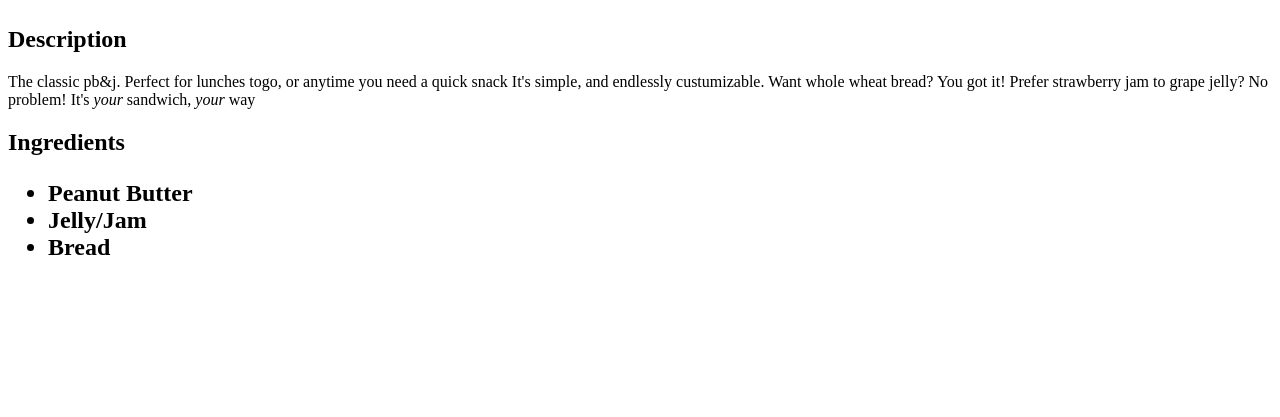
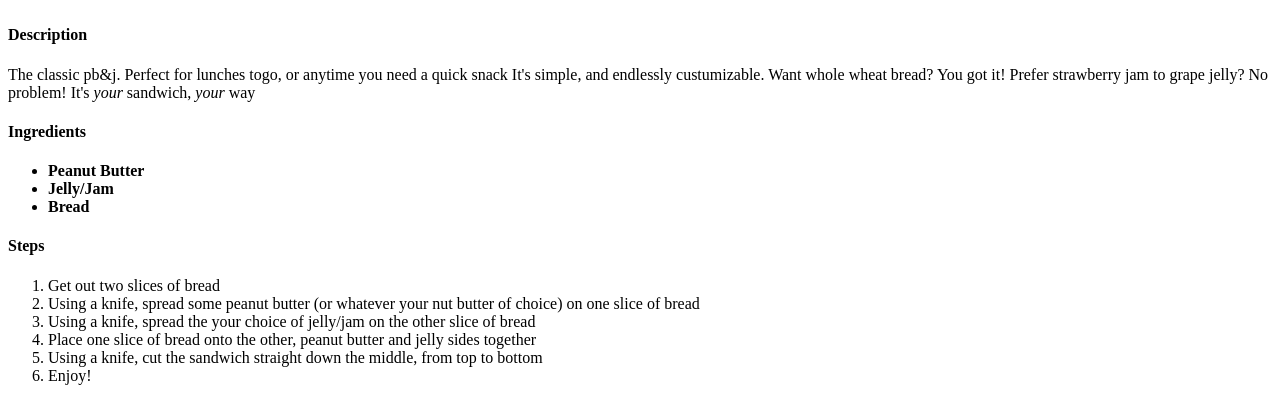
Before and after one commit to jag0007/odin-recipes, a plain HTML site: page recipes/pbj.html in a window 1280 px wide. Shown: the part 383-800 px from the top of the page. Drawn offline with Linux system fonts and the light colour scheme.

Commit message:
Add steps to pbj

```diff
--- a/recipes/pbj.html
+++ b/recipes/pbj.html
@@ -9,16 +9,25 @@
   <body>
     <h1>PB&J Sandwich Recipe<h1>
     <img src="https://www.seriouseats.com/thmb/GF4MI4q0ARhLNZ8BC7Q8lL16w-E=/1500x0/filters:no_upscale():max_bytes(150000):strip_icc()/__opt__aboutcom__coeus__resources__content_migration__serious_eats__seriouseats.com__images__20070401istockpbjbeauty-ab4898b093c14b65b7606ec1152acbe0.jpg" alt="PBJ Image">
-    <h2>Description</h2>
+    <h4>Description</h4>
     <p>The classic pb&j.  Perfect for lunches togo, or anytime you need a quick snack
        It's simple, and endlessly custumizable. Want whole wheat bread? You got it! Prefer
        strawberry jam to grape jelly? No problem! It's <em>your</em> sandwich, <em>your</em> way</p>
-    <h2>Ingredients<h2>
+    <h4>Ingredients<h4>
     <ul>
       <li>Peanut Butter</li>
       <li>Jelly/Jam</li>
       <li>Bread</li>
     </ul>
+    <h4>Steps</h4>
+    <ol>
+      <li>Get out two slices of bread</li>
+      <li>Using a knife, spread some peanut butter (or whatever your nut butter of choice) on one slice of bread</li>
+      <li>Using a knife, spread the your choice of jelly/jam on the other slice of bread</li>
+      <li>Place one slice of bread onto the other, peanut butter and jelly sides together</li>
+      <li>Using a knife, cut the sandwich straight down the middle, from top to bottom</li>
+      <li>Enjoy!</li>
+    <ol>
   </body>
 
 </html>
```
